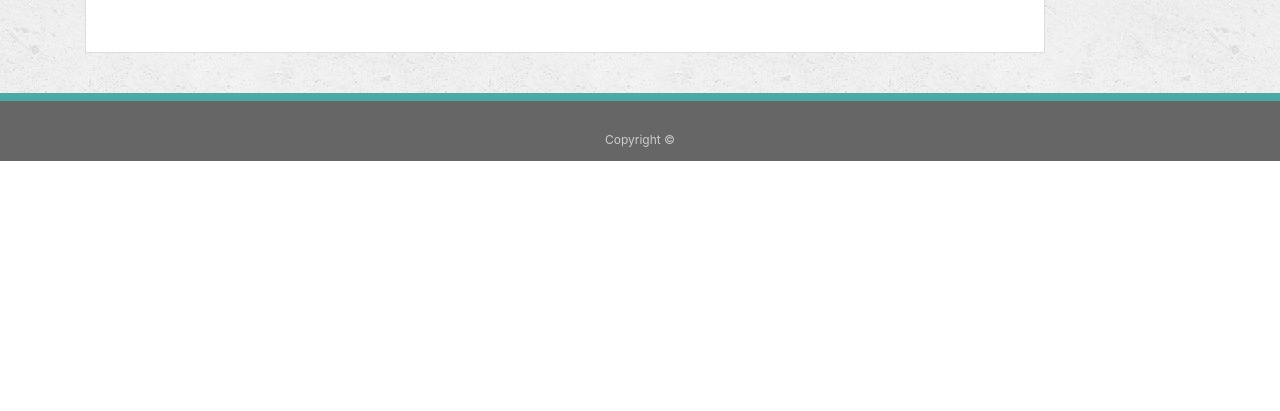
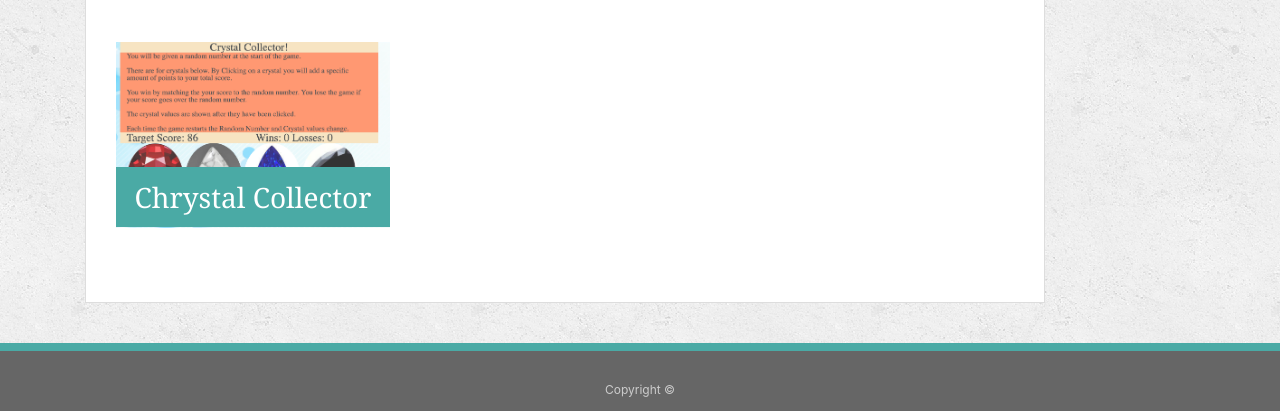
Before and after one commit to CeaserSP/Bootstrap-Portfolio, a plain HTML site: page portfolio.html in a window 1280 px wide. Shown: the part 1108-1519 px from the top of the page. Before the commit the page ends 1269 px from the top, so only its background shows below. Drawn offline with nearby package versions, Linux system fonts and the light colour scheme.

Commit message:
<added Chrystal Collector and styling fix>

```diff
--- a/portfolio.html
+++ b/portfolio.html
@@ -62,18 +62,30 @@
 
         <h3>Rock Paper Scissors</h3>
 
+      </div>
+      <div class="work">
+        <a href="https://ceasersp.github.io/Psychic-Game/">
 
-      </div>
-      <a href="https://ceasersp.github.io/Psychic-Game/">
-        <div class="work">
           <img
             src="https://cdn.shopify.com/s/files/1/0036/2011/0406/products/product-image-793334840_2000x.jpg?v=1547252672"
             alt="Crystal Ball">
           <h3>Psychic Game</h3>
-        </div>
+        </a>
+      </div>
       </a>
+      <div class="work">
+        <a href="https://ceasersp.github.io/unit-4-game/">
 
-    </section>
+          <img src="assets/images/Screen Shot 2019-08-10 at 12.30.42 PM.png" alt="Crystal Collector">
+          <h3>Chrystal Collector</h3>
+        </a>
+      </div>
+
+      <!-- </div> -->
+  </div>
+  <!-- </a> -->
+
+  </section>
 
   </div>
 
```
Also changed, not shown: assets/images/Screen Shot 2019-08-10 at 12.30.42 PM.png (added).
